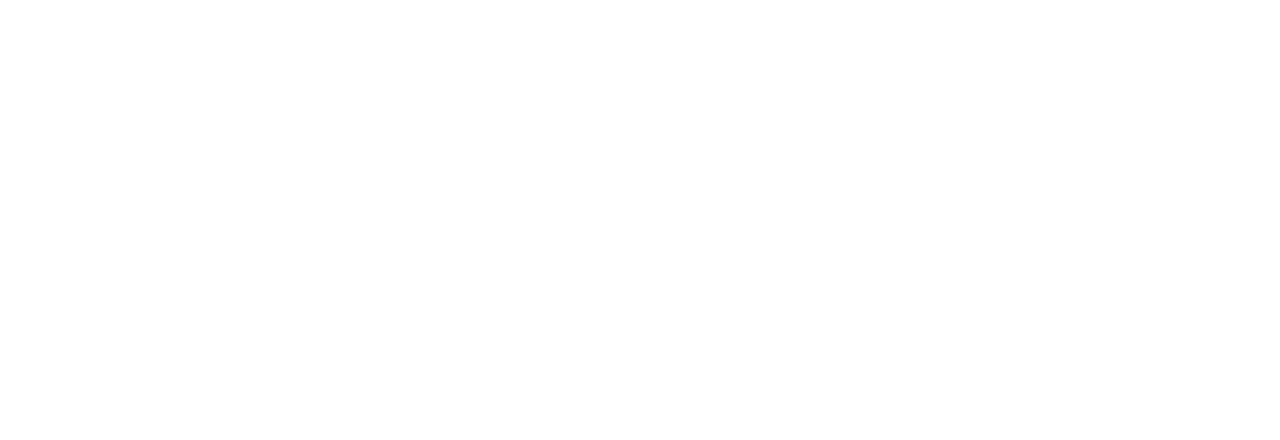
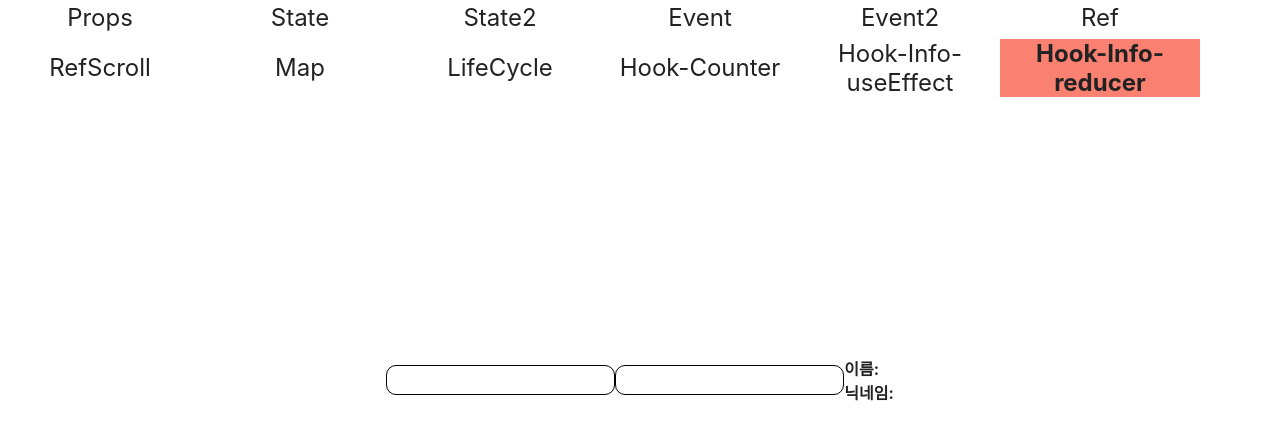
Before and after one commit to seo-K/-React-Learning-React-MasterBook, a React (Create React App) app: page /hook/Info-reducer in a window 1280 px wide. Before the commit this address had no page. Shown: the top 440 px of the page. Built offline with nearby package versions, Linux system fonts and the light colour scheme.

Commit message:
useEffect, useReducer 사용법을 익힘

```diff
--- a/src/App.js
+++ b/src/App.js
@@ -13,6 +13,11 @@
 import IterationSample from "./map/IterationSample";
 import LifeCycleSample from "./livecycle/LifeCycleSample";
 import ErrorBoundary from "./livecycle/ErrorBoundary";
+
+// hook
+import HookCounter from "./hook/Counter";
+import InfoUseEffect from "./hook/InfoUseEffect";
+import Info from "./hook/Info";
 
 export default function App() {
   // REF
@@ -43,6 +48,10 @@
   //         <LifeCycleSample color={this.state.color} />
   //       </ErrorBoundary>
   //     </div>
+
+  // HOOK INFO
+  const [visible, setVisible] = useState(false);
+
   return (
     <Routes>
       <Route path="/" element={<Header />}>
@@ -57,6 +66,7 @@
         <Route path="/ref" element={<ValidationSample />} />
         <Route path="/ref-scroll" element={<ScrollBox />} />
         <Route path="/map" element={<IterationSample />} />
+
         <Route
           path="/lifecycle"
           element={
@@ -68,6 +78,20 @@
             </div>
           }
         />
+        <Route path="/hook/counter" element={<HookCounter />} />
+        <Route
+          path="/hook/Info-useEffect"
+          element={
+            <div>
+              <button onClick={() => setVisible(!visible)}>
+                {visible ? "숨기기" : "보이기"}
+              </button>
+              <hr />
+              {visible && <InfoUseEffect />}
+            </div>
+          }
+        />
+        <Route path="/hook/Info-reducer" element={<Info />} />
       </Route>
     </Routes>
   );
--- a/src/Header.js
+++ b/src/Header.js
@@ -59,6 +59,24 @@
         >
           LifeCycle
         </NavLink>
+        <NavLink
+          className={({ isActive }) => (isActive ? "selected" : "")}
+          to="/hook/counter"
+        >
+          Hook-Counter
+        </NavLink>
+        <NavLink
+          className={({ isActive }) => (isActive ? "selected" : "")}
+          to="/hook/info-useEffect"
+        >
+          Hook-Info-useEffect
+        </NavLink>
+        <NavLink
+          className={({ isActive }) => (isActive ? "selected" : "")}
+          to="/hook/Info-reducer"
+        >
+          Hook-Info-reducer
+        </NavLink>
       </header>
       <main>
         <Outlet />
--- /dev/null
+++ b/src/hook/Counter.js
@@ -0,0 +1,45 @@
+import React, { useState, useReducer } from "react";
+
+function reducer(state, action) {
+  // action.type 에 따라 다른 작업 수행
+  switch (action.type) {
+    case "INCREMENT":
+      return { value: state.value + 1 };
+    case "DECREMENT":
+      return { value: state.value - 1 };
+    default:
+      // 아무것도 해당되지 않을 때 기존 상태 반환
+      return state;
+  }
+}
+
+const Counter = () => {
+  // const [value, setValue] = useState(0);
+
+  // reducer
+  //  -> 컴포넌트 업데이트 로직을 컴포넌트 바깥을 빼낼 수 있다는 장점이 있음.
+
+  // dispatch란? 액션을 발생시키는 함수
+  // dispatch(action) 과 같은 형태로 함수 안에 파라미터로 액션값을 넣어주면 리듀서 함수가 호출되는 구조.
+  // useReducer(리듀서 함수, {해당 리듀서의 기본값});
+  const [state, dispatch] = useReducer(reducer, { value: 0 });
+
+  return (
+    // <div>
+    //   <p>
+    //     현재 카운터 값은 <b>{value}</b>입니다.
+    //   </p>
+    //   <button onClick={() => setValue(value + 1)}>+1</button>
+    //   <button onClick={() => setValue(value - 1)}>-1</button>
+    // </div>
+    <div>
+      <p>
+        현재 카운터 값은 <b>{state.value}</b>입니다.
+      </p>
+      <button onClick={() => dispatch({ type: "INCREMENT" })}>+1</button>
+      <button onClick={() => dispatch({ type: "DECREMENT" })}>-1</button>
+    </div>
+  );
+};
+
+export default Counter;
--- /dev/null
+++ b/src/hook/Info.js
@@ -0,0 +1,56 @@
+import React, { useReducer } from "react";
+import useInputs from "./useinputs";
+
+// function reducer(state, action) {
+//   return {
+//     // ...state,
+//     // [action.name]: action.value,
+//   };
+// }
+
+function reducer(state, action) {
+  return {
+    ...state,
+    [action.name]: action.value,
+  };
+}
+
+const Info = () => {
+  // const [state, dispatch] = useReducer(reducer, {
+  //   name: "",
+  //   nickname: "",
+  // });
+
+  // const [name, nickname] = state;
+
+  // const onChange = (e) => {
+  //   dispatch(e.target);
+  // };
+
+  const [state, onChange] = useInputs({
+    name: "",
+    nickname: "",
+  });
+  const { name, nickname } = state;
+
+  return (
+    <>
+      <main>
+        <div>
+          <input name="name" value={name} onChange={onChange} />
+          <input name="nickname" value={nickname} onChange={onChange} />
+        </div>
+        <div>
+          <p>
+            <b>이름:</b> {name}
+          </p>
+          <p>
+            <b>닉네임: </b> {nickname}
+          </p>
+        </div>
+      </main>
+    </>
+  );
+};
+
+export default Info;
--- /dev/null
+++ b/src/hook/InfoUseEffect.js
@@ -0,0 +1,55 @@
+import { useEffect, useState } from "react";
+
+const InfoUseEffect = () => {
+  const [name, setName] = useState("");
+  const [nikname, setNikname] = useState("");
+
+  // useEffect 사용
+  // 두번째 파라미터 [] 에 넣는 값이 바뀔때만 실행되게해준다 === componentDidUpdate
+  // 빈값 [] 은 페이지 마운트될때 1번만 실행됨.
+
+  useEffect(() => {
+    console.log("effect");
+    console.log(name);
+    // console.log({
+    //   name,
+    //   nikname,
+    // });
+
+    // 언마운트 되기전  OR 업데이트 되기 직전에 어떤 작업을 수행하고 싶다면 사용
+    return () => {
+      console.log("cleanup");
+      console.log(name);
+    };
+  }, [name]);
+
+  const onChangeName = (e) => {
+    setName(e.target.value);
+  };
+  const onChangeNikeName = (e) => {
+    setNikname(e.target.value);
+  };
+
+  return (
+    <div>
+      <div>
+        <input
+          value={name}
+          onChange={onChangeName}
+          placeholder="이름을 입력하세요"
+        />
+        <input
+          value={nikname}
+          onChange={onChangeNikeName}
+          placeholder="닉네임을 입력하세요"
+        />
+      </div>
+      <div>
+        <p>이름: {name}</p>
+        <p>닉네임: {nikname}</p>
+      </div>
+    </div>
+  );
+};
+
+export default InfoUseEffect;
--- /dev/null
+++ b/src/hook/useinputs.js
@@ -0,0 +1,16 @@
+import { useReducer } from "react";
+
+function reducer(state, action) {
+  return {
+    ...state,
+    [action.name]: action.value,
+  };
+}
+
+export default function useInputs(initialForm) {
+  const [state, dispatch] = useReducer(reducer, initialForm);
+  const onChange = (e) => {
+    dispatch(e.target);
+  };
+  return [state, onChange];
+}
```
